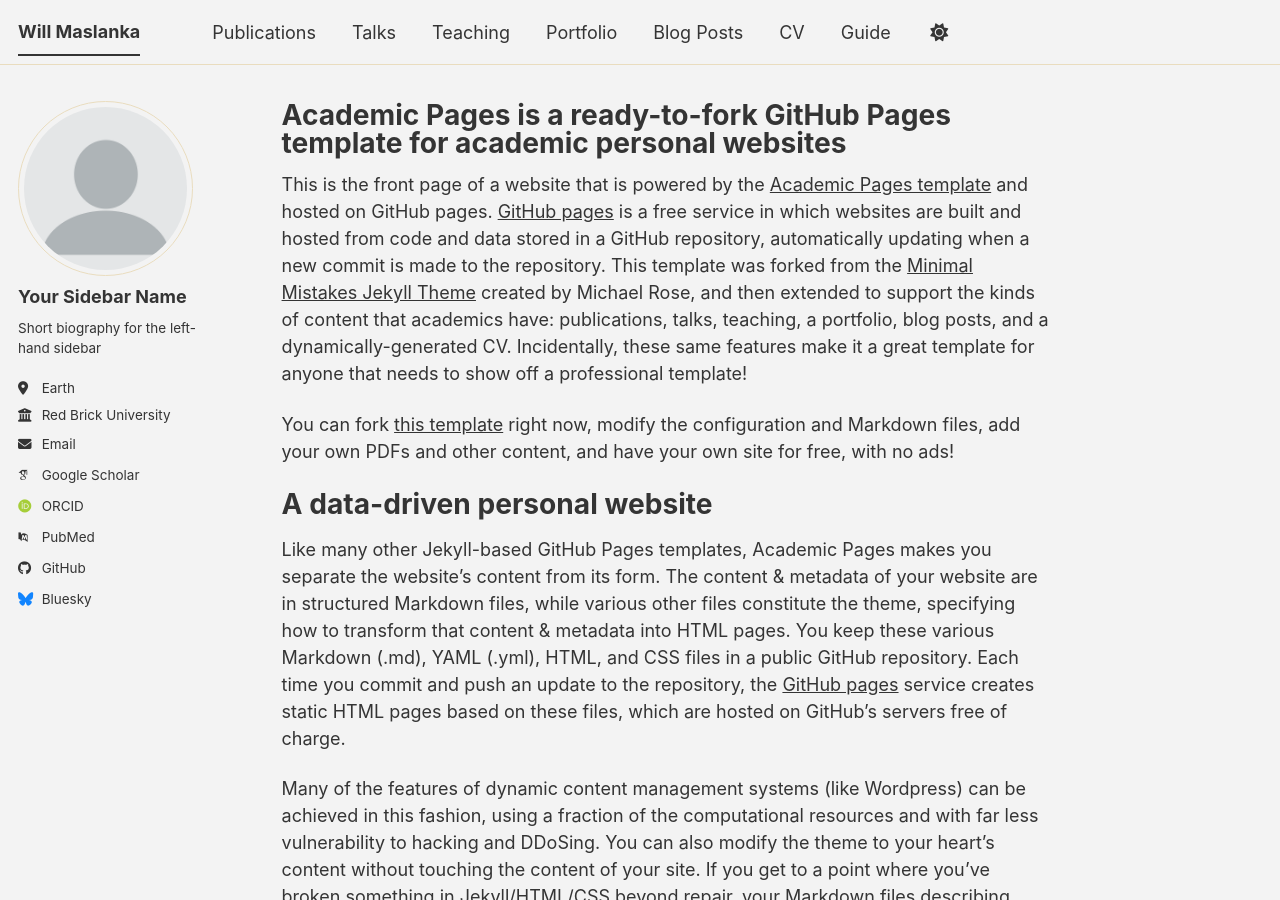
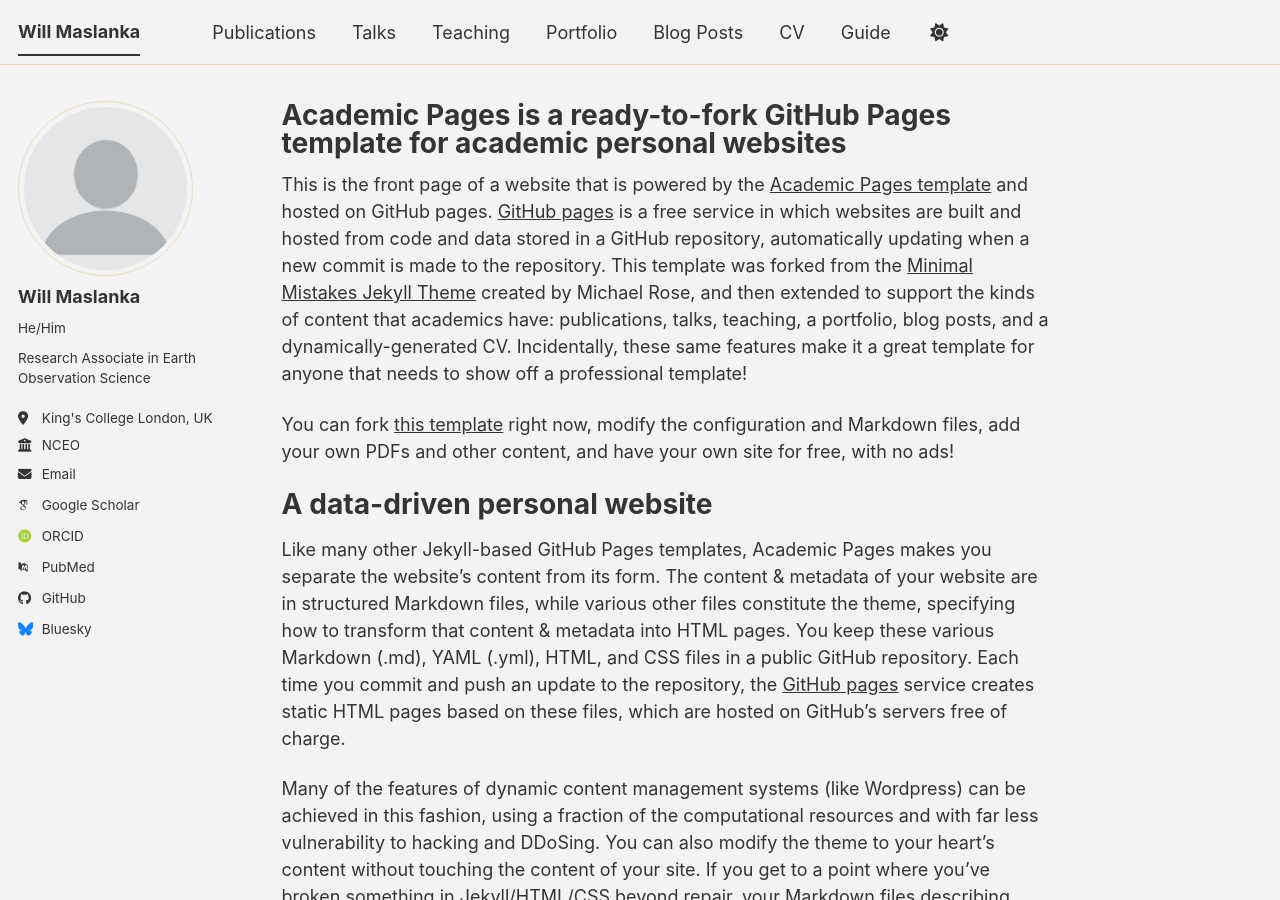
Before and after one commit to willmaslanka/willmaslanka.github.io, a Jekyll site: the page built from _pages/about.md, in a window 1280 px wide and 900 px high. Built offline with Jekyll 4.4.1, drawn with Linux system fonts in a browser that asks for light colours; some web fonts are replaced; a script bundle is joined from its source files by our own code; library files that are not in the unit come from our copies.

Commit message:
Update _config.yml

```diff
--- a/_config.yml
+++ b/_config.yml
@@ -24,11 +24,11 @@
 author:
   # Biographic information
   avatar           : "profile.png"
-  name             : "Your Sidebar Name"
-  pronouns         : # example: "she/her"
-  bio              : "Short biography for the left-hand sidebar"
-  location         : "Earth"
-  employer         : "Red Brick University"
+  name             : "Will Maslanka"
+  pronouns         : "He/Him"
+  bio              : "Research Associate in Earth Observation Science"
+  location         : "King's College London, UK"
+  employer         : "NCEO"
   uri              : # URL
   email            : "none@example.org"
 
```
